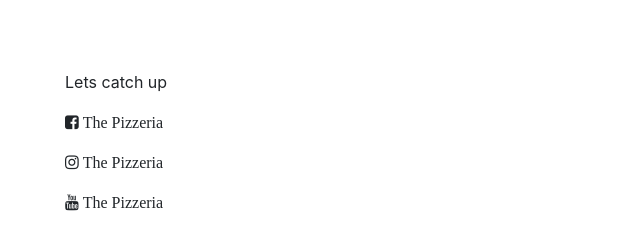
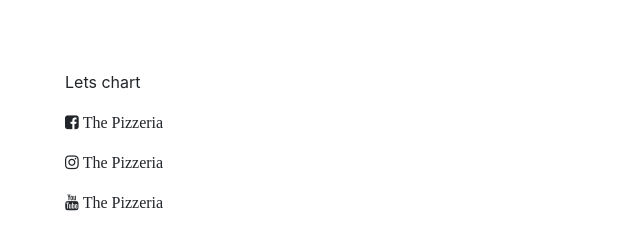
Before and after one commit to Mugisha-Beline/my-pizza, a plain HTML site: page index.html in a window 1280 px wide. Shown: the part 1989-2216 px from the top of the page, 575-1215 px from the left. Drawn offline with Linux system fonts and the light colour scheme; a web font is replaced by a local one.

```diff
--- a/index.html
+++ b/index.html
@@ -117,7 +117,7 @@
             <div class="col-md-6 social icons">
                 <div id="contacts" class="small-divs">
                     <h4></h4>
-                    <p>Lets catch up</p>
+                    <p>Lets chart</p>
                     <p><i class="fa fa-facebook-square">&nbsp;The Pizzeria</i></p>
                     <p><i class="fa fa-instagram">&nbsp;The Pizzeria</i></p>
                     <p><i class="fa fa-youtube ">&nbsp;The Pizzeria</i></p>
```
